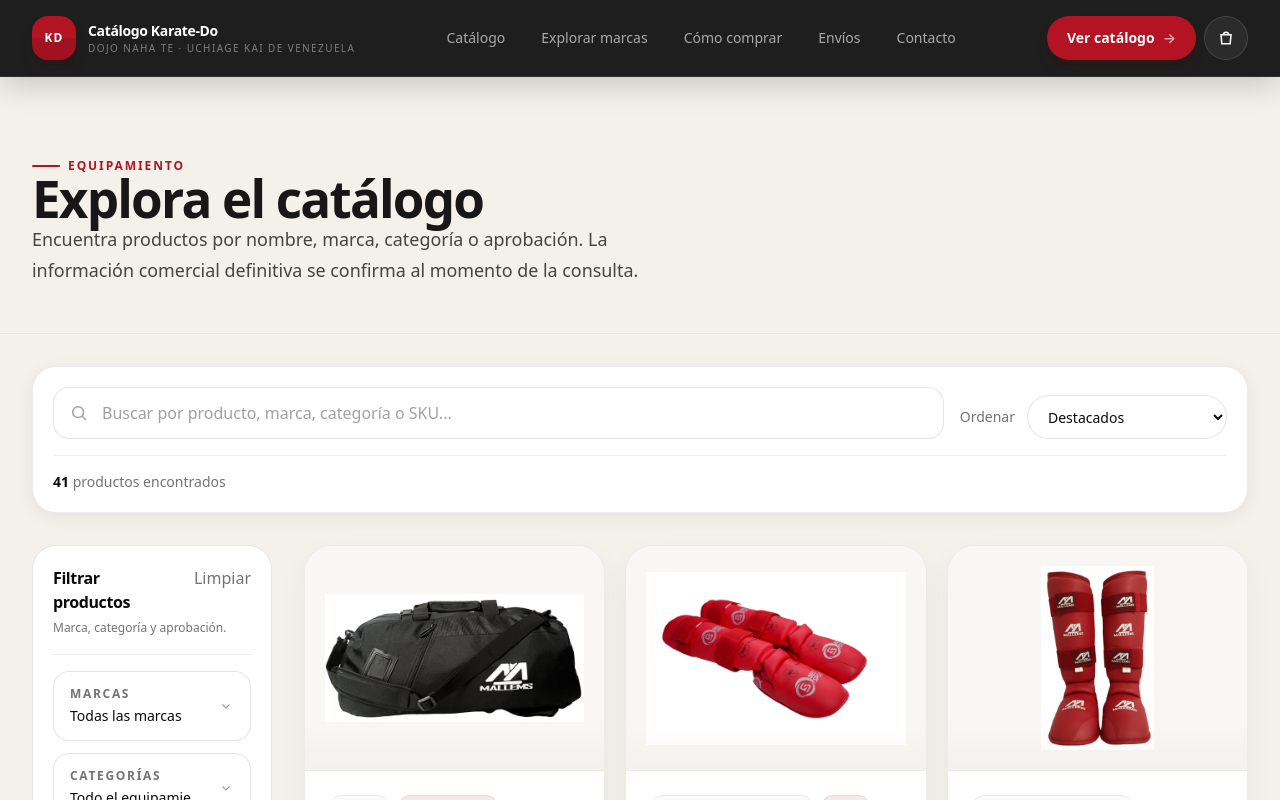
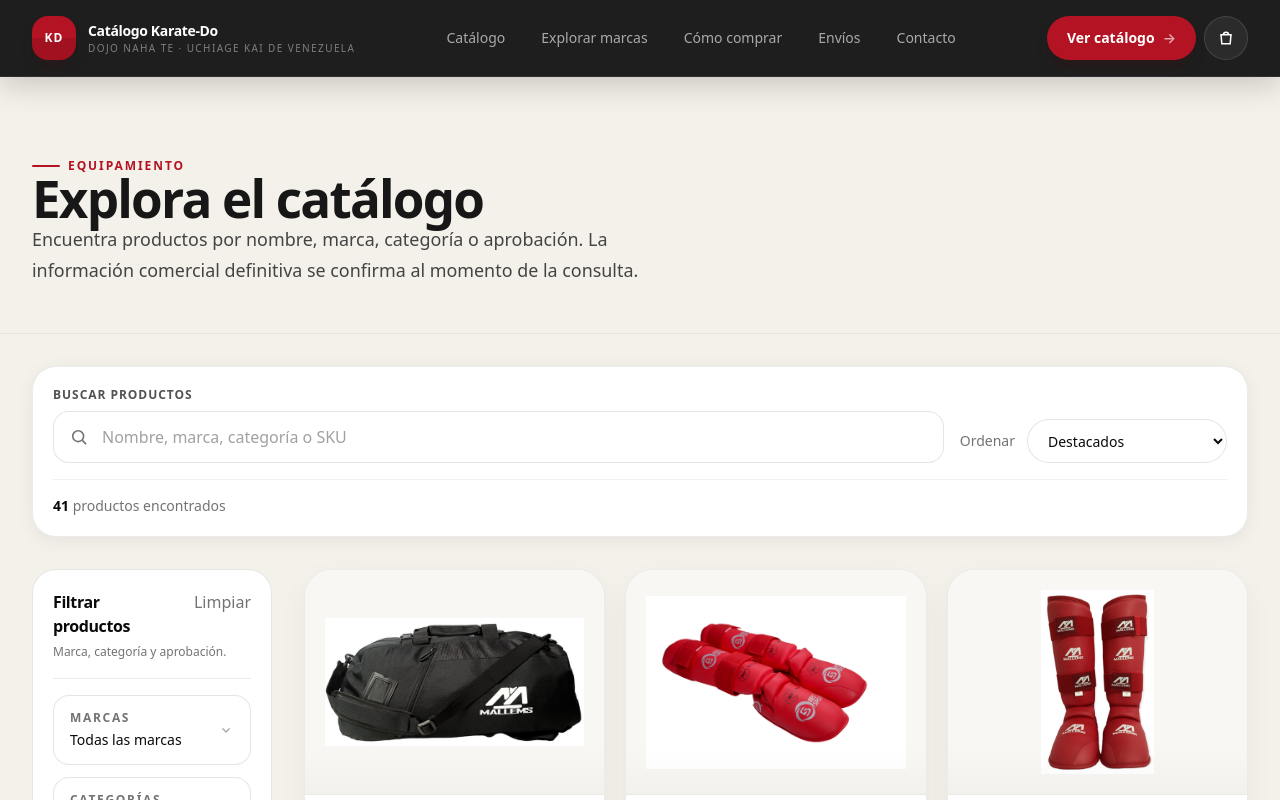
Before and after one commit to maorusohh/catalogo-karate, a Next.js app: page /catalogo in a window 1280 px wide. Shown: the top 800 px of the page. Built offline with nearby package versions, Linux system fonts and the light colour scheme.

Commit message:
style: clarify catalog search affordance

```diff
--- a/src/components/catalog/catalog-search.tsx
+++ b/src/components/catalog/catalog-search.tsx
@@ -7,17 +7,20 @@ type CatalogSearchProps = {
 
 export function CatalogSearch({ value, onChange }: CatalogSearchProps) {
   return (
-    <label className="relative block">
-      <span className="sr-only">Buscar productos</span>
+    <label className="block">
+      <span className="mb-2 block text-xs font-semibold tracking-[0.08em] text-neutral-600 uppercase">
+        Buscar productos
+      </span>
 
+      <span className="relative block">
         <span className="pointer-events-none absolute inset-y-0 left-4 flex items-center">
           <svg
             aria-hidden="true"
             viewBox="0 0 24 24"
-          className="size-5 text-neutral-400"
+            className="size-5 text-neutral-500"
             fill="none"
             stroke="currentColor"
-          strokeWidth="1.8"
+            strokeWidth="1.9"
           >
             <circle cx="11" cy="11" r="6.5" />
             <path d="m16 16 4.5 4.5" />
@@ -28,9 +31,10 @@ export function CatalogSearch({ value, onChange }: CatalogSearchProps) {
           type="search"
           value={value}
           onChange={(event) => onChange(event.target.value)}
-        placeholder="Buscar por producto, marca, categoría o SKU..."
-        className="min-h-13 w-full rounded-2xl border border-black/10 bg-white pr-4 pl-12 text-sm text-neutral-950 outline-none placeholder:text-neutral-400 focus:border-neutral-950"
+          placeholder="Nombre, marca, categoría o SKU"
+          className="min-h-13 w-full rounded-2xl border border-black/10 bg-white pr-4 pl-12 text-sm text-neutral-950 outline-none transition-colors placeholder:text-neutral-400 focus:border-neutral-950"
         />
+      </span>
     </label>
   );
 }
```
Lines whose indentation alone changed are shown as unchanged.
